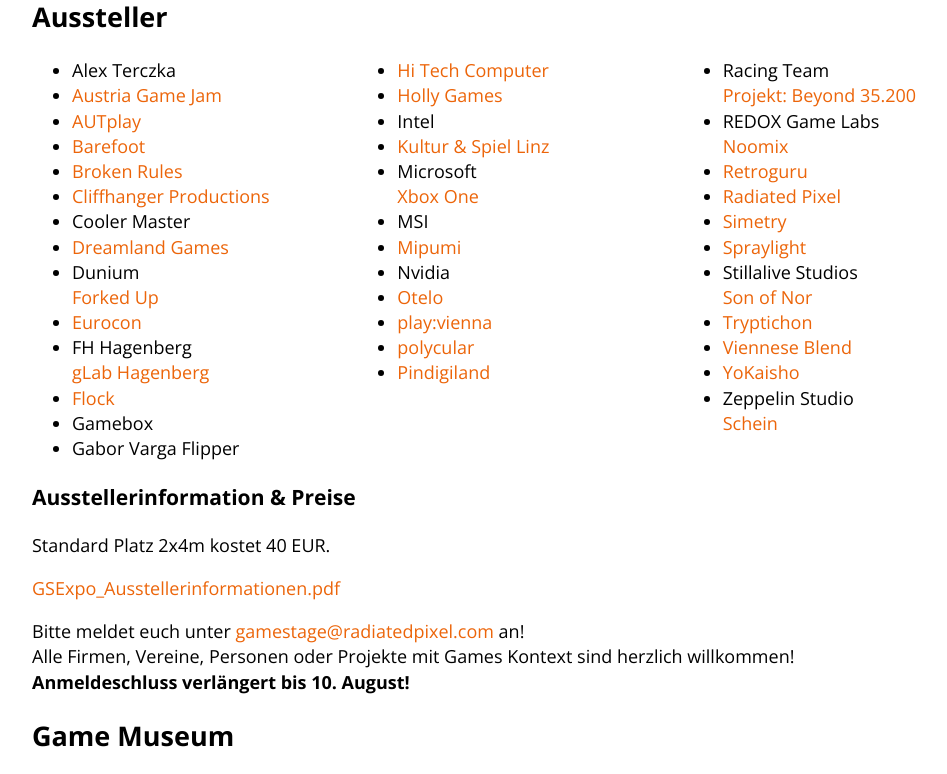
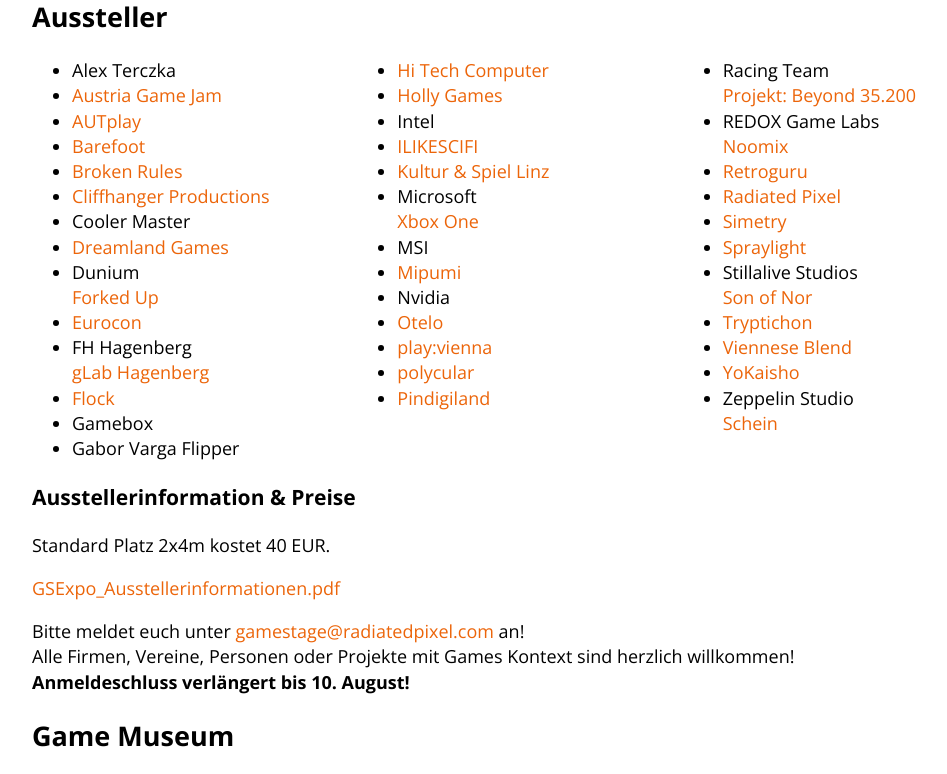
Before and after one commit to Lorti/gsexpo, a Jekyll site: the page built from index.html, in a window 1280 px wide and 900 px high, scrolled down 1432 px, cut to the strip 126-900 px from the top of the window. Shown: the whole strip, without its empty margins (132-1079 px from the left). Built offline with Jekyll 4.4.1, drawn with Linux system fonts in a browser that asks for light colours; nearby versions of some CDN libraries; Markdown is read by kramdown in place of the engine named in the settings.

Commit message:
Update exhibitors.markdown

```diff
--- a/_includes/exhibitors.markdown
+++ b/_includes/exhibitors.markdown
@@ -24,6 +24,7 @@
        <li><a href="http://www.hitech-gamer.com/">Hi Tech Computer</a></li>
        <li><a href="www.holly-games.at">Holly Games</a></li>
        <li>Intel</li>
+       <li><a href="http://www.ilikescifi.com/">ILIKESCIFI</a></li>
        <li><a href="http://bastelspiele.jimdo.com/">Kultur & Spiel Linz</a></li>
        <li>Microsoft<br/><a href="http://xbox.com">Xbox One</a></li>
        <li>MSI</li>
```
